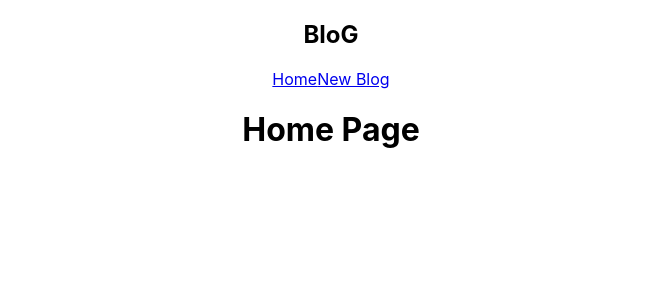
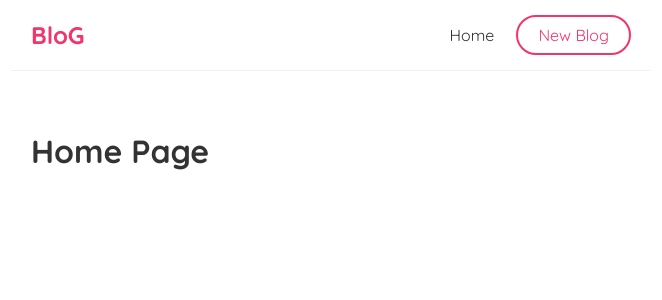
Before and after one commit to SaadJamilAkhtar/react-blog-app, a React (Create React App) app: page / in a window 1280 px wide. Shown: the top 300 px of the page, without its empty margins (309-971 px from the left). Built offline with nearby package versions, Linux system fonts and the light colour scheme.

Commit message:
basic styling done

```diff
--- a/src/App.css
+++ /dev/null
@@ -1,38 +0,0 @@
-.App {
-  text-align: center;
-}
-
-.App-logo {
-  height: 40vmin;
-  pointer-events: none;
-}
-
-@media (prefers-reduced-motion: no-preference) {
-  .App-logo {
-    animation: App-logo-spin infinite 20s linear;
-  }
-}
-
-.App-header {
-  background-color: #282c34;
-  min-height: 100vh;
-  display: flex;
-  flex-direction: column;
-  align-items: center;
-  justify-content: center;
-  font-size: calc(10px + 2vmin);
-  color: white;
-}
-
-.App-link {
-  color: #61dafb;
-}
-
-@keyframes App-logo-spin {
-  from {
-    transform: rotate(0deg);
-  }
-  to {
-    transform: rotate(360deg);
-  }
-}
--- a/src/App.js
+++ b/src/App.js
@@ -1,4 +1,4 @@
-import './App.css';
+import './style/style.css';
 import Navbar from "./components/Navbar";
 import Home from "./components/Home";
 
--- a/src/components/Navbar.js
+++ b/src/components/Navbar.js
@@ -5,7 +5,7 @@
             <h1>BloG</h1>
             <div className="links">
                 <a href="/">Home</a>
-                <a href="/create">New Blog</a>
+                <a href="/create" className={"button"}>New Blog</a>
             </div>
         </nav>
     );
--- /dev/null
+++ b/src/style/style.css
@@ -0,0 +1,49 @@
+@import url("https://fonts.googleapis.com/css2?family=Quicksand:wght@300;400;500;600;700&display=swap");
+/* base styles */
+* {
+  margin: 0;
+  font-family: "Quicksand";
+  color: #333;
+}
+
+.navbar {
+  padding: 20px;
+  display: flex;
+  align-items: center;
+  max-width: 600px;
+  margin: 0 auto;
+  border-bottom: 1px solid #f2f2f2;
+}
+.navbar h1 {
+  color: #f1356d;
+}
+.navbar .links {
+  margin-left: auto;
+}
+.navbar .links .button {
+  background: white;
+  color: #f1356d;
+  border: 2px solid #f1356d;
+  border-radius: 2rem;
+  padding: 0.5rem 1.25rem 0.5rem 1.25rem;
+}
+.navbar .links .button:hover {
+  background: #f1356d;
+  color: white;
+}
+.navbar a {
+  margin-left: 16px;
+  text-decoration: none;
+  padding: 6px;
+}
+.navbar a:hover {
+  color: #f1356d;
+}
+
+.content {
+  max-width: 600px;
+  margin: 40px auto;
+  padding: 20px;
+}
+
+/*# sourceMappingURL=style.css.map */
--- /dev/null
+++ b/src/style/style.scss
@@ -0,0 +1,61 @@
+@import url('https://fonts.googleapis.com/css2?family=Quicksand:wght@300;400;500;600;700&display=swap');
+
+/* base styles */
+* {
+  margin: 0;
+  font-family: "Quicksand";
+  color: #333;
+}
+
+.navbar {
+  padding: 20px;
+  display: flex;
+  align-items: center;
+  max-width: 600px;
+  margin: 0 auto;
+  border-bottom: 1px solid #f2f2f2;
+
+  h1 {
+    color: #f1356d;
+  }
+
+  .links {
+    margin-left: auto;
+
+    .button{
+      background: white;
+      color: #f1356d;
+      border: 2px solid #f1356d;
+      border-radius: 2rem;
+      padding: 0.5rem 1.25rem 0.5rem 1.25rem;
+
+      &:hover{
+        background: #f1356d;
+        color: white;
+      }
+    }
+
+
+
+  }
+
+  a {
+    margin-left: 16px;
+    text-decoration: none;
+    padding: 6px;
+
+    &:hover {
+      color: #f1356d;
+    }
+
+  }
+
+}
+
+
+
+.content {
+  max-width: 600px;
+  margin: 40px auto;
+  padding: 20px;
+}
```
Also changed, not shown: 1 other file (tests, documents, lock files or other folders).
